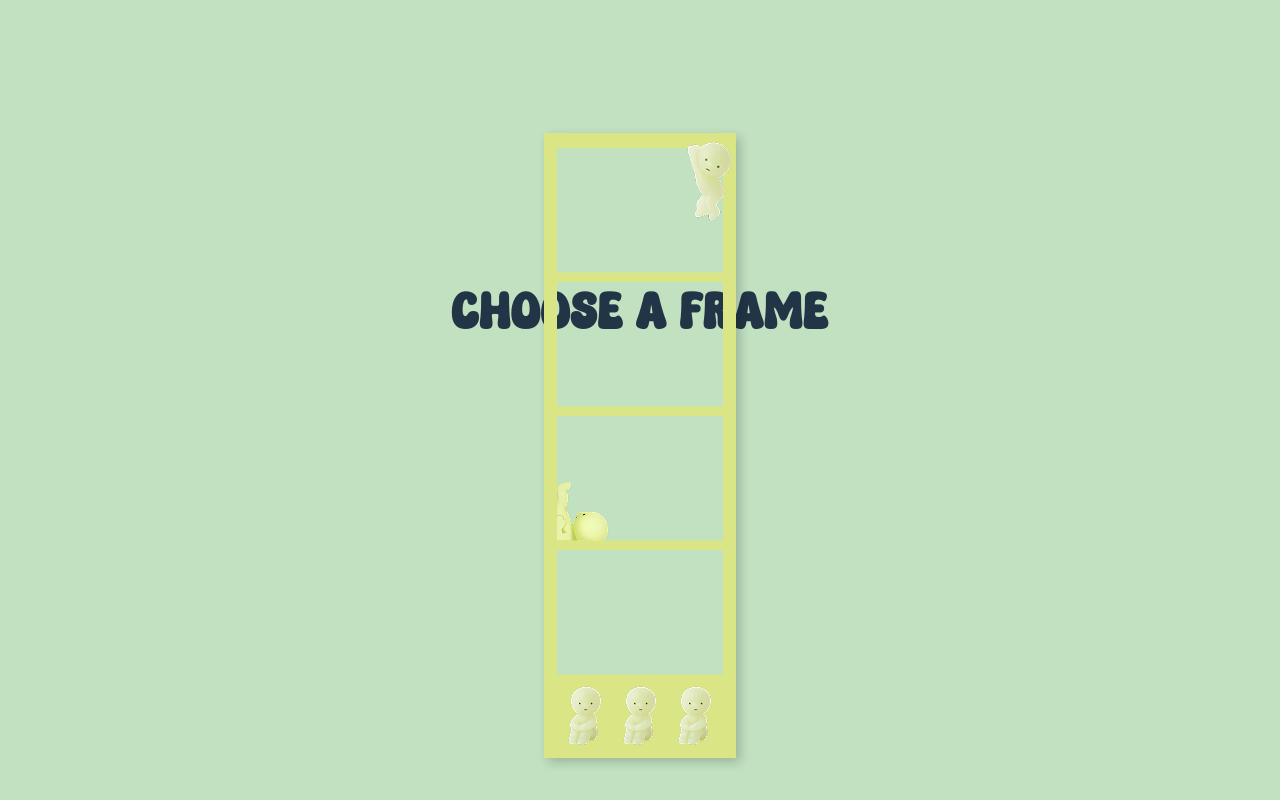
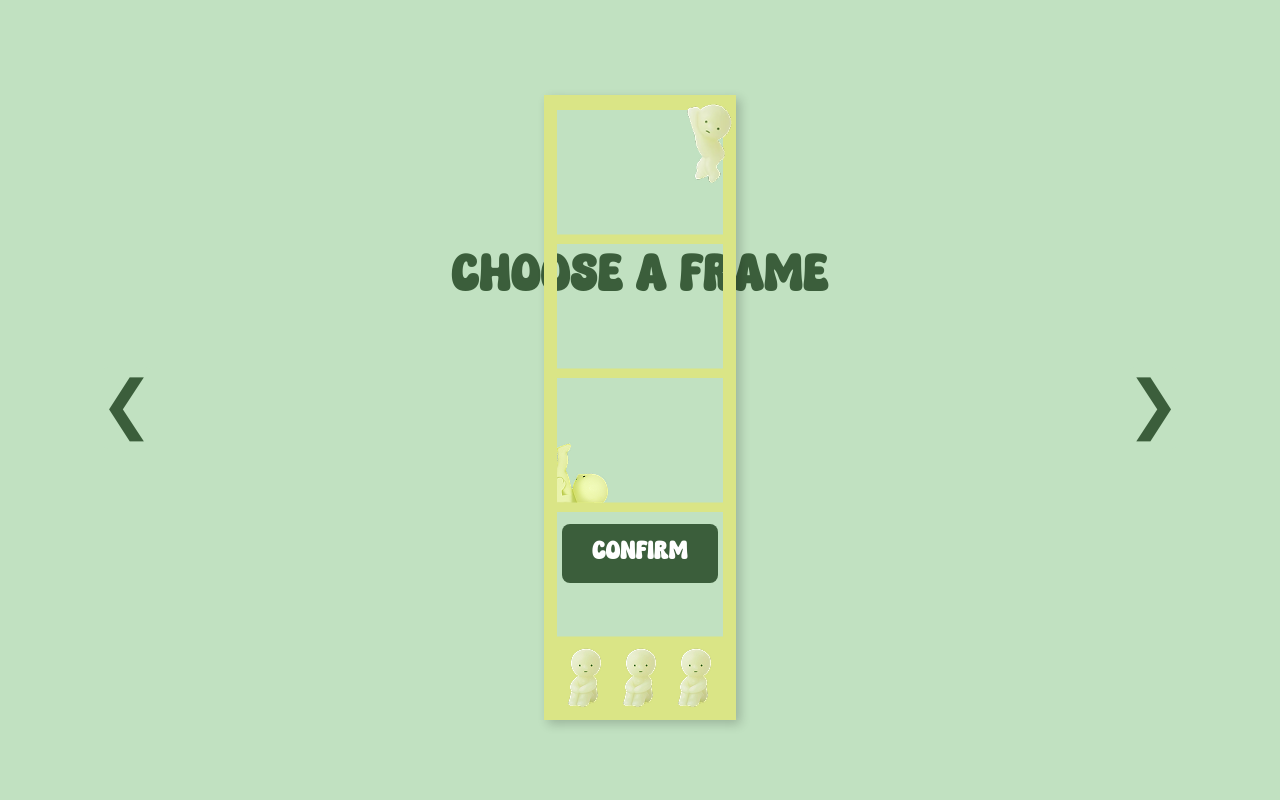
Before and after one commit to jeanetteong/photobooth, a React (Vite) app: page /frame in a window 1280 px wide. Built offline with nearby package versions, Linux system fonts and the light colour scheme.

Commit message:
09/06/25 display photostrip in save page

```diff
--- a/src/App.css
+++ b/src/App.css
@@ -128,6 +128,7 @@ body {
 
 /* Frame Page Styling */
 .frame-title {
+  color: #3b5e3b;
   margin-bottom: 100px;
 }
 
@@ -135,20 +136,20 @@ body {
   display: flex;
   justify-content: center;
   align-items: center;
-  margin-bottom:100px;
+  margin-bottom: 100px;
 }
 
 .photostrip {
   display: flex;
   flex-direction: column;
-  gap: 10px;
+  gap: 6px;
   position: relative;
   z-index: 1;
   top: -35px;
 }
 
 .frame-photo {
-  width: 166px;
+  width: 170px;
   height: auto;
   object-fit: cover;
 }
@@ -156,5 +157,57 @@ body {
 .frame {
   position: absolute;
   z-index: 2;
-  box-shadow:4px 4px 10px rgba(0, 0, 0, 0.2);
+  box-shadow: 4px 4px 10px rgba(0, 0, 0, 0.2);
 }
+
+.arrow {
+  position: absolute;
+  font-size: 4rem;
+  border: none;
+  cursor: pointer;
+  background: none;
+  z-index: 3;
+  transition: transform 0.3s ease;
+  background-color: #c1e1c1;
+  color: #3b5e3b;
+  padding: 0;
+}
+
+.arrow:hover {
+  transform: scale(1.3);
+  color: #2e4b2e;
+}
+
+.arrow:focus {
+  outline: none;
+}
+
+.left-arrow {
+  left: 100px;
+}
+
+.right-arrow {
+  right: 100px;
+}
+
+.confirm-button {
+  margin-top: 16px;
+  font-size: 25px;
+  background-color: #3b5e3b;
+  color: #fff;
+  border: none;
+  border-radius: 8px;
+  cursor: pointer;
+  transition: transform 0.2s;
+}
+
+.confirm-button:hover {
+  background-color: #2e4b2e;
+  transform: scale(1.1);
+}
+
+/* Save Page Styling */
+.save-title {
+  color: #3b5e3b;
+  margin-bottom: 100px;
+}
--- a/src/App.jsx
+++ b/src/App.jsx
@@ -1,10 +1,12 @@
-import { Routes, Route, useNavigate } from 'react-router-dom'
-import Picture from './Picture.jsx'
-import Frame from './Frame.jsx';
-import './App.css'
+import { Routes, Route, useNavigate } from "react-router-dom";
+import Picture from "./Picture.jsx";
+import Frame from "./Frame.jsx";
+import Save from "./Save.jsx";
+
+import "./App.css";
 
 function Home() {
-  const navigate = useNavigate()
+  const navigate = useNavigate();
 
   return (
     <div>
@@ -12,11 +14,11 @@ function Home() {
         WELCOME TO <br />
         <span className="photobooth-name">WTHELLY PHOTOBOOTH</span>
       </h1>
-      <button className="start-button" onClick={() => navigate('/picture')}>
+      <button className="start-button" onClick={() => navigate("/picture")}>
         START
       </button>
     </div>
-  )
+  );
 }
 
 function App() {
@@ -25,9 +27,9 @@ function App() {
       <Route path="/" element={<Home />} />
       <Route path="/picture" element={<Picture />} />
       <Route path="/frame" element={<Frame />} />
+      <Route path="/save" element={<Save />} />
     </Routes>
-  )
+  );
 }
 
-
-export default App
+export default App;
--- a/src/Frame.jsx
+++ b/src/Frame.jsx
@@ -1,14 +1,34 @@
-import { useLocation } from "react-router-dom";
+import { useLocation, useNavigate } from "react-router-dom";
+import { useState } from "react";
 
 export default function Frame() {
+  const navigate = useNavigate();
   const location = useLocation();
   const photos = location.state?.photos || [];
+
+  const frames = ["smiski_frame.png", "stardew_frame.png"];
+  const [frameIndex, setFrameIndex] = useState(0);
+
+  const handlePrev = () => {
+    setFrameIndex((prev) => (prev - 1 + frames.length) % frames.length);
+  };
+  const handleNext = () => {
+    setFrameIndex((prev) => (prev + 1) % frames.length);
+  };
 
   return (
     <div>
       <h1 className="frame-title">CHOOSE A FRAME</h1>
       <div className="frame-container">
-        <img className="frame" src="./src/assets/images/smiski_frame.png" alt="Smiski Frame"/>
+        <button className="arrow left-arrow" onClick={handlePrev}>
+          &#10094;
+        </button>
+        <img
+          className="frame"
+          src={`./src/assets/images/${frames[frameIndex]}`}
+          alt="Photo Frame"
+        />
+
         <div className="photostrip">
           {photos.map((src, index) => (
             <img
@@ -19,7 +39,22 @@ export default function Frame() {
             />
           ))}
         </div>
+
+        <button className="arrow right-arrow" onClick={handleNext}>
+          &#10095;
+        </button>
       </div>
+
+      <button
+        className="confirm-button"
+        onClick={() =>
+          navigate("/save", {
+            state: { photos, selectedFrame: frames[frameIndex] },
+          })
+        }
+      >
+        CONFIRM
+      </button>
     </div>
   );
 }
--- /dev/null
+++ b/src/Save.jsx
@@ -0,0 +1,30 @@
+import { useLocation } from "react-router-dom";
+
+export default function Save() {
+  const location = useLocation();
+  const { photos = [], selectedFrame } = location.state || {};
+
+  return (
+    <div>
+      <h1 className="save-title">SAVE PHOTO STRIP</h1>
+      <div className="frame-container">
+        <img
+          className="frame"
+          src={`./src/assets/images/${selectedFrame}`}
+          alt="Selected Frame"
+        />
+
+        <div className="photostrip">
+          {photos.map((src, index) => (
+            <img
+              key={index}
+              src={src}
+              alt={`Saved Photo ${index + 1}`}
+              className="frame-photo"
+            />
+          ))}
+        </div>
+      </div>
+    </div>
+  );
+}
```
Also changed, not shown: src/assets/images/stardew_frame.png (added).
